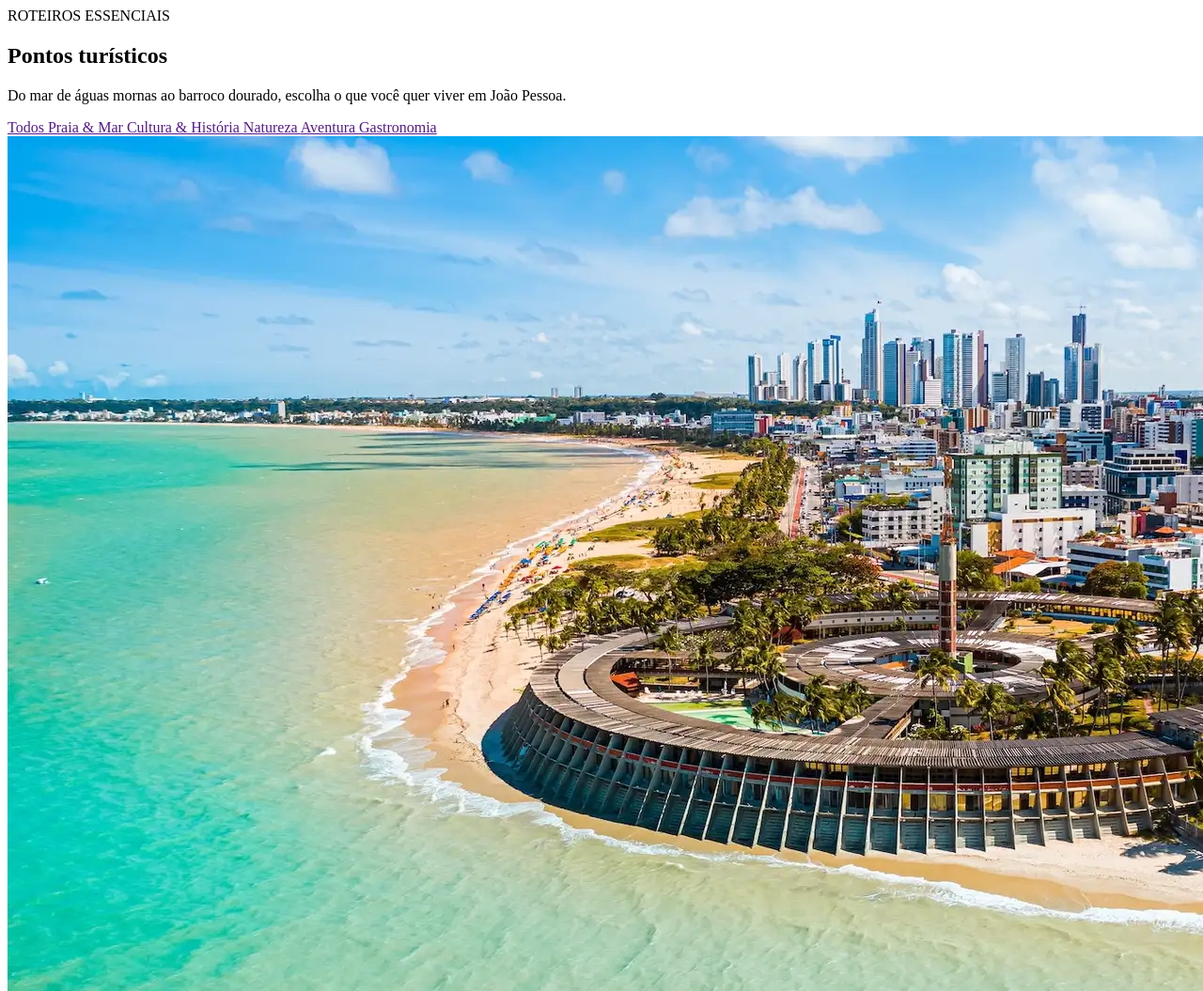
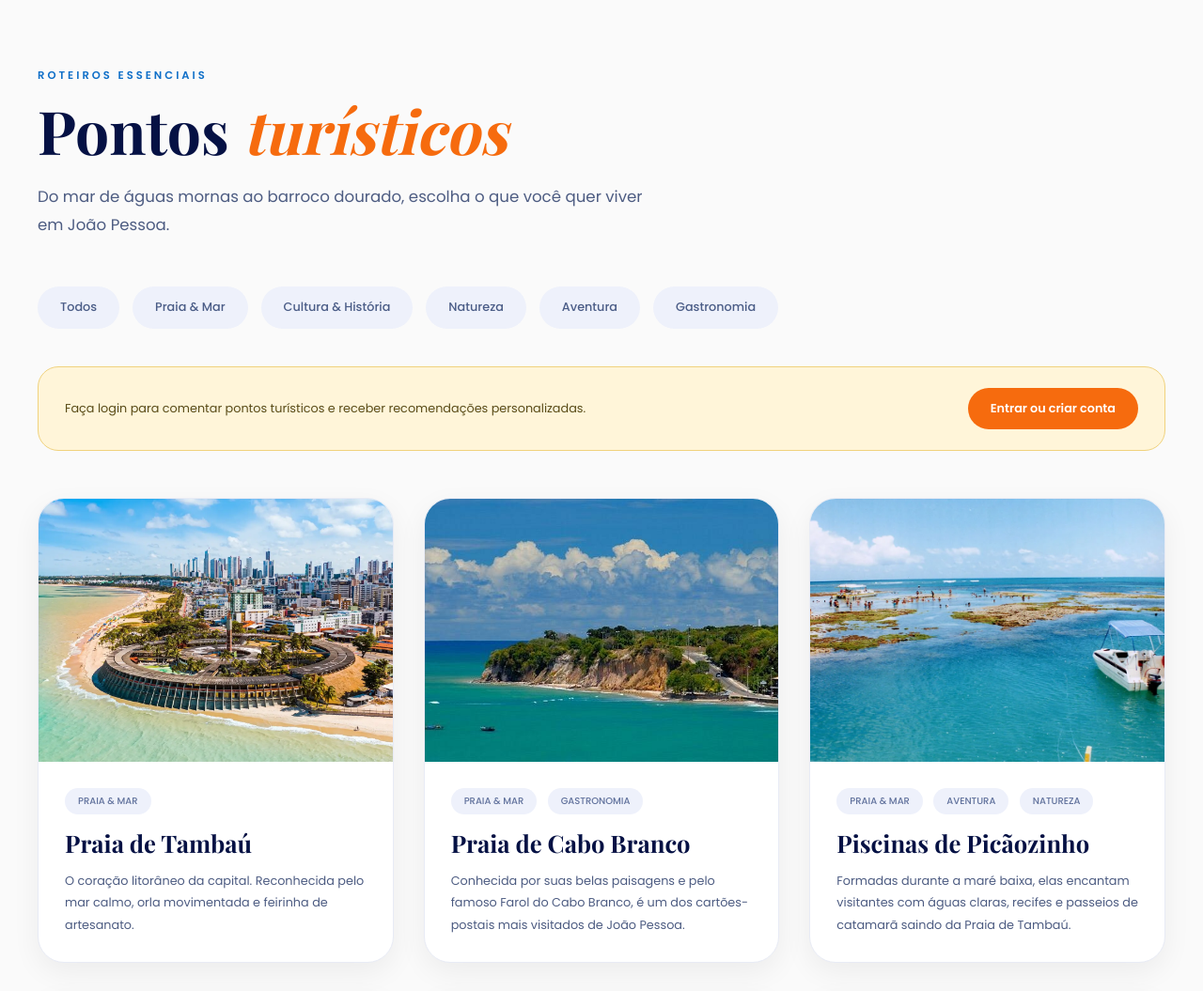
Before and after one commit to jmanoeldev/Vem-pra-Jampa, a Python web app: template templates/pontos.html in a window 1280 px wide; the page is wider, and only the part inside the window is pictured. Shown: the top 1055 px of that part at 94% size. Run offline with Jinja, Linux system fonts and the light colour scheme; the template is opened without the code that fills it, so the values that code supplies are empty.

Commit message:
Corrige os cards para link e estiliza a página de pontos turísticos

```diff
--- /dev/null
+++ b/static/css/pontos.css
@@ -0,0 +1,245 @@
+@import url('https://fonts.googleapis.com/css2?family=Playfair+Display:wght@700;800&family=Poppins:wght@300;400;500;600&display=swap');
+
+:root {
+    --cor-primaria: #09157f;
+    --cor-secundaria: #f66b0e;
+    --cor-texto: #4d5c82;
+    --cor-titulo: #051144;
+    --cor-fundo: #fafafa;
+    --cor-card: #ffffff;
+    --cor-borda: #e8ebf5;
+
+    --sombra-card: 0 10px 30px rgba(0, 0, 0, 0.06);
+
+    --container-width: 1280px;
+    --radius-card: 28px;
+    --radius-pill: 999px;
+
+    font-size: 80%;
+}
+
+* {
+    margin: 0;
+    padding: 0;
+    box-sizing: border-box;
+}
+
+body {
+    font-family: 'Poppins', sans-serif;
+    background-color: var(--cor-fundo);
+    color: var(--cor-texto);
+    line-height: 1.6;
+}
+
+a {
+    text-decoration: none;
+}
+
+img {
+    display: block;
+    width: 100%;
+}
+
+
+.main-content {
+    max-width: var(--container-width);
+    margin: 0 auto;
+    padding: 70px 40px 100px;
+}
+
+
+.hero-section {
+    max-width: 720px;
+    margin-bottom: 50px;
+}
+
+.hero-subtitle {
+    display: inline-block;
+    margin-bottom: 20px;
+
+    font-size: 0.9rem;
+    font-weight: 600;
+    letter-spacing: 3px;
+    color: #0f6fc8;
+}
+
+.hero-title {
+    font-family: 'Playfair Display', serif;
+    font-size: 5rem;
+    line-height: 0.95;
+    color: var(--cor-titulo);
+
+    margin-bottom: 25px;
+}
+
+.hero-title span {
+    color: var(--cor-secundaria);
+    font-style: italic;
+}
+
+.hero-descricao {
+    max-width: 650px;
+
+    font-size: 1.3rem;
+    line-height: 1.8;
+}
+
+
+.filters-section {
+    display: flex;
+    flex-wrap: wrap;
+    gap: 14px;
+
+    margin-bottom: 40px;
+}
+
+.filter-button {
+    padding: 12px 24px;
+
+    border-radius: var(--radius-pill);
+
+    background: #eef1fb;
+
+    color: #4b5d87;
+    font-weight: 500;
+
+    transition: 0.25s;
+}
+
+.filter-button:hover {
+    background: var(--cor-primaria);
+    color: white;
+}
+
+
+.filter-button.active {
+    background: var(--cor-primaria);
+    color: white;
+}
+
+
+.login-notice {
+    margin-bottom: 50px;
+}
+
+.login-notice-content {
+    display: flex;
+    justify-content: space-between;
+    align-items: center;
+    gap: 25px;
+
+    padding: 22px 28px;
+
+    background: #fff5d9;
+
+    border: 1px solid #f0d27d;
+    border-radius: 22px;
+}
+
+.login-notice-text {
+    color: #5a4c18;
+}
+
+.login-notice-button {
+    white-space: nowrap;
+
+    background: var(--cor-secundaria);
+    color: white;
+
+    padding: 12px 24px;
+
+    border-radius: var(--radius-pill);
+
+    font-weight: 600;
+}
+
+
+.cards-grid {
+    display: grid;
+
+    grid-template-columns: repeat(3, 1fr);
+
+    gap: 32px;
+}
+
+
+.tourist-card {
+    background: var(--cor-card);
+
+    border: 1px solid var(--cor-borda);
+    border-radius: var(--radius-card);
+
+    overflow: hidden;
+
+    box-shadow: var(--sombra-card);
+
+    transition: 0.3s ease;
+}
+
+.tourist-card:hover {
+    transform: translateY(-6px);
+}
+
+.card-link {
+            text-decoration: none;
+            color: inherit;
+            display: block;
+        }
+
+.card-image-area {
+    height: 280px;
+    overflow: hidden;
+}
+
+.card-image {
+    height: 100%;
+    object-fit: cover;
+
+    transition: transform 0.5s ease;
+}
+
+.tourist-card:hover .card-image {
+    transform: scale(1.05);
+}
+
+.card-content {
+    padding: 28px;
+}
+
+
+.categoria {
+    display: inline-block;
+
+    margin-right: 8px;
+    margin-bottom: 10px;
+
+    padding: 6px 14px;
+
+    background: #eef1fb;
+
+    border-radius: var(--radius-pill);
+
+    color: #60719c;
+
+    font-size: 0.78rem;
+    font-weight: 500;
+    text-transform: uppercase;
+}
+
+
+.card-title {
+    margin-top: 6px;
+    margin-bottom: 14px;
+
+    font-family: 'Playfair Display', serif;
+
+    color: var(--cor-titulo);
+
+    font-size: 2rem;
+    line-height: 1.15;
+}
+
+.card-description {
+    font-size: 1rem;
+    line-height: 1.8;
+}
--- a/templates/pontos.html
+++ b/templates/pontos.html
@@ -5,7 +5,8 @@
     <meta name="viewport" content="width=device-width, initial-scale=1.0">
     <title>Pontos Turísticos</title>
 
-    <link rel="stylesheet" href="style.css">
+    <link rel="stylesheet" href="/static/css/pontos.css">
+
 </head>
 
 <body>
@@ -59,253 +60,259 @@
                 Gastronomia
             </a>
 
+        </section>
+
+        {% if not usuario_logado %}
+
+        <section class="login-notice">
+
+            <div class="login-notice-content">
+
+                <p class="login-notice-text">
+                    Faça login para comentar pontos turísticos e receber recomendações personalizadas.
+                </p>
+
+                <a href="{{ url_for('login') }}" class="login-notice-button">
+                    Entrar ou criar conta
+                </a>
+
+            </div>
 
         </section>
+
+        {% endif %}
 
         <section class="cards-section">
 
             <div class="cards-grid">
 
+                <a href="{{ url_for('ponto', slug='praia-de-tambau') }}" class="card-link">
                     <article class="tourist-card">
                         <div class="card-image-area">
                             <img src="{{ url_for('static', filename='images/foto-orla.webp') }}"
                                 alt="Praia de Tambaú"
                                 class="card-image">
                         </div>
-
                         <div class="card-content">
                             <span class="categoria">Praia & Mar</span>
-
                             <h3 class="card-title">Praia de Tambaú</h3>
-
                             <p class="card-description">
                                 O coração litorâneo da capital. Reconhecida pelo mar calmo, orla movimentada e feirinha de artesanato.
                             </p>
                         </div>
                     </article>
+                </a>
 
+                <a href="{{ url_for('ponto', slug='praia-de-cabo-branco') }}" class="card-link">
                     <article class="tourist-card">
                         <div class="card-image-area">
                             <img src="{{ url_for('static', filename='images/cabo-branco.jpg') }}"
                                 alt="Praia de Cabo Branco"
                                 class="card-image">
                         </div>
-
                         <div class="card-content">
                             <span class="categoria">Praia & Mar</span>
                             <span class="categoria">Gastronomia</span>
-
                             <h3 class="card-title">Praia de Cabo Branco</h3>
-
                             <p class="card-description">
                                 Conhecida por suas belas paisagens e pelo famoso Farol do Cabo Branco, é um dos cartões-postais mais visitados de João Pessoa.
                             </p>
                         </div>
                     </article>
+                </a>
 
+                <a href="{{ url_for('ponto', slug='piscinas-de-picaozinho') }}" class="card-link">
                     <article class="tourist-card">
                         <div class="card-image-area">
                             <img src="{{ url_for('static', filename='images/piscinas-picaozinho.webp') }}"
                                 alt="Piscinas de Picãozinho"
                                 class="card-image">
                         </div>
-
                         <div class="card-content">
                             <span class="categoria">Praia & Mar</span>
                             <span class="categoria">Aventura</span>
                             <span class="categoria">Natureza</span>
-
                             <h3 class="card-title">Piscinas de Picãozinho</h3>
-
                             <p class="card-description">
                                 Formadas durante a maré baixa, elas encantam visitantes com águas claras, recifes e passeios de catamarã saindo da Praia de Tambaú.
                             </p>
                         </div>
                     </article>
+                </a>
 
+                <a href="{{ url_for('ponto', slug='praia-do-bessa') }}" class="card-link">
                     <article class="tourist-card">
                         <div class="card-image-area">
                             <img src="{{ url_for('static', filename='images/praia-do-bessa.jpg') }}"
                                 alt="Praia do Bessa"
                                 class="card-image">
                         </div>
-
                         <div class="card-content">
                             <span class="categoria">Praia & Mar</span>
-
                             <h3 class="card-title">Praia do Bessa</h3>
-
                             <p class="card-description">
                                 Praia mais tranquila, ideal para quem quer ambientes para passeios sossegados em família.
                             </p>
                         </div>
                     </article>
+                </a>
 
+                <a href="{{ url_for('ponto', slug='mercado-de-artesanato-paraibano') }}" class="card-link">
                     <article class="tourist-card">
                         <div class="card-image-area">
                             <img src="{{ url_for('static', filename='images/map.jpg') }}"
                                 alt="Mercado de Artesanato Paraibano"
                                 class="card-image">
                         </div>
-
                         <div class="card-content">
                             <span class="categoria">Cultura & História</span>
                             <span class="categoria">Gastronomia</span>
-
                             <h3 class="card-title">Mercado de Artesanato Paraibano</h3>
-
                             <p class="card-description">
                                 Espaço tradicional de João Pessoa que reúne artesanato regional, produtos culturais e itens típicos da cultura paraibana.
                             </p>
                         </div>
                     </article>
+                </a>
 
+                <a href="{{ url_for('ponto', slug='estacao-cabo-branco') }}" class="card-link">
                     <article class="tourist-card">
                         <div class="card-image-area">
                             <img src="{{ url_for('static', filename='images/estacao-cabo-branco.jpeg') }}"
                                 alt="Estação Cabo Branco"
                                 class="card-image">
                         </div>
-
                         <div class="card-content">
                             <span class="categoria">Cultura & História</span>
-
                             <h3 class="card-title">Estação Cabo Branco</h3>
-
                             <p class="card-description">
                                 Centro cultural assinado por Niemeyer com exposições, mirante e um dos mais marcantes prédios contemporâneos da Paraíba.
                             </p>
                         </div>
                     </article>
+                </a>
 
+                <a href="{{ url_for('ponto', slug='centro-cultural-sao-francisco') }}" class="card-link">
                     <article class="tourist-card">
                         <div class="card-image-area">
                             <img src="{{ url_for('static', filename='images/centro-sfrancisco-externo.jpg') }}"
                                 alt="Centro Cultural São Francisco"
                                 class="card-image">
                         </div>
-
                         <div class="card-content">
                             <span class="categoria">Cultura & História</span>
-
                             <h3 class="card-title">Centro Cultural São Francisco</h3>
-
                             <p class="card-description">
                                 Importante conjunto histórico e religioso do século XVII, com igreja dourada, claustros com azulejos portugueses e museu de arte sacra.
                             </p>
                         </div>
                     </article>
+                </a>
 
+                <a href="{{ url_for('ponto', slug='hotel-globo') }}" class="card-link">
                     <article class="tourist-card">
                         <div class="card-image-area">
                             <img src="{{ url_for('static', filename='images/hotel-globo.jpeg') }}"
                                 alt="Hotel Globo"
                                 class="card-image">
                         </div>
-
                         <div class="card-content">
                             <span class="categoria">Cultura & História</span>
-
                             <h3 class="card-title">Hotel Globo</h3>
-
                             <p class="card-description">
                                 Histórico edifício do centro de João Pessoa, conhecido pela arquitetura preservada e pela vista do pôr do sol sobre o rio Sanhauá.
                             </p>
                         </div>
                     </article>
+                </a>
 
+                <a href="{{ url_for('ponto', slug='mosteiro-de-sao-bento') }}" class="card-link">
                     <article class="tourist-card">
                         <div class="card-image-area">
                             <img src="{{ url_for('static', filename='images/mosteiro-de-sao-bento.webp') }}"
                                 alt="Mosteiro de São Bento"
                                 class="card-image">
                         </div>
-
                         <div class="card-content">
                             <span class="categoria">Cultura & História</span>
-
                             <h3 class="card-title">Mosteiro de São Bento</h3>
-
                             <p class="card-description">
                                 Tradicional monumento religioso do centro histórico, conhecido pela arquitetura colonial e pela importância cultural e espiritual em João Pessoa.
                             </p>
                         </div>
                     </article>
+                </a>
 
+                <a href="{{ url_for('ponto', slug='teatro-santa-roza') }}" class="card-link">
                     <article class="tourist-card">
                         <div class="card-image-area">
                             <img src="{{ url_for('static', filename='images/teatro-santa-roza-externo.jpeg') }}"
                                 alt="Teatro Santa Roza"
                                 class="card-image">
                         </div>
-
                         <div class="card-content">
                             <span class="categoria">Cultura & História</span>
-
                             <h3 class="card-title">Teatro Santa Roza</h3>
-
                             <p class="card-description">
                                 Mais antigo teatro da Paraíba, conhecido pela arquitetura neoclássica e pelas apresentações artísticas no centro de João Pessoa.
                             </p>
                         </div>
                     </article>
+                </a>
 
+                <a href="{{ url_for('ponto', slug='ponta-do-seixas') }}" class="card-link">
                     <article class="tourist-card">
                         <div class="card-image-area">
                             <img src="{{ url_for('static', filename='images/ponta-do-seixas.jpg') }}"
                                 alt="Ponta do Seixas"
                                 class="card-image">
                         </div>
-
                         <div class="card-content">
                             <span class="categoria">Natureza</span>
                             <span class="categoria">Aventura</span>
-
                             <h3 class="card-title">Ponta do Seixas</h3>
-
                             <p class="card-description">
                                 O ponto mais oriental das Américas. Aqui o sol nasce primeiro no continente. Falésias, mar azul intenso e o Farol do Cabo Branco compõem o cenário.
                             </p>
                         </div>
                     </article>
+                </a>
 
+                <a href="{{ url_for('ponto', slug='praia-do-jacare') }}" class="card-link">
                     <article class="tourist-card">
                         <div class="card-image-area">
                             <img src="{{ url_for('static', filename='images/por-do-sol-jacare.jpg') }}"
                                 alt="Praia do Jacaré"
                                 class="card-image">
                         </div>
-
                         <div class="card-content">
                             <span class="categoria">Natureza</span>
                             <span class="categoria">Cultura & História</span>
                             <span class="categoria">Aventura</span>
-
                             <h3 class="card-title">Praia do Jacaré</h3>
-
                             <p class="card-description">
                                 O pôr do sol mais famoso do Nordeste. Diariamente, ao som do Bolero de Ravel tocado em saxofone sobre as águas do Rio Paraíba, o sol se despede da cidade.
                             </p>
                         </div>
                     </article>
+                </a>
 
+                <a href="{{ url_for('ponto', slug='parque-solon-de-lucena') }}" class="card-link">
                     <article class="tourist-card">
                         <div class="card-image-area">
                             <img src="{{ url_for('static', filename='images/parque-lagoa.webp') }}"
                                 alt="Parque Sólon de Lucena"
                                 class="card-image">
                         </div>
-
                         <div class="card-content">
                             <span class="categoria">Natureza</span>
-
                             <h3 class="card-title">Parque Sólon de Lucena</h3>
-
                             <p class="card-description">
                                 Tradicional área de lazer no centro de João Pessoa, conhecida pela lagoa central, áreas verdes e importância histórica para a cidade.
                             </p>
                         </div>
                     </article>
+                </a>
 
             </div>
 
```
Lines whose indentation alone changed are shown as unchanged.
